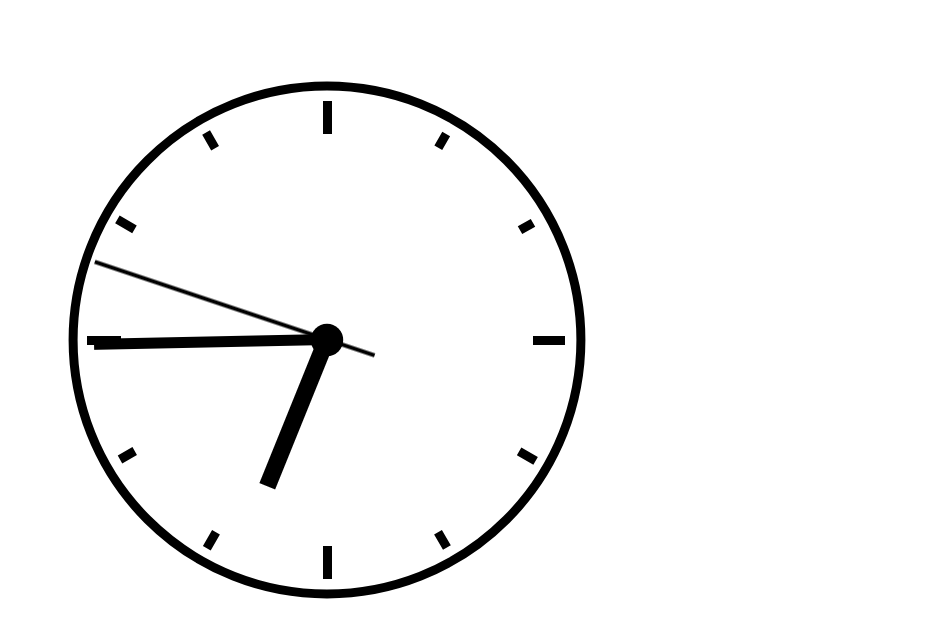
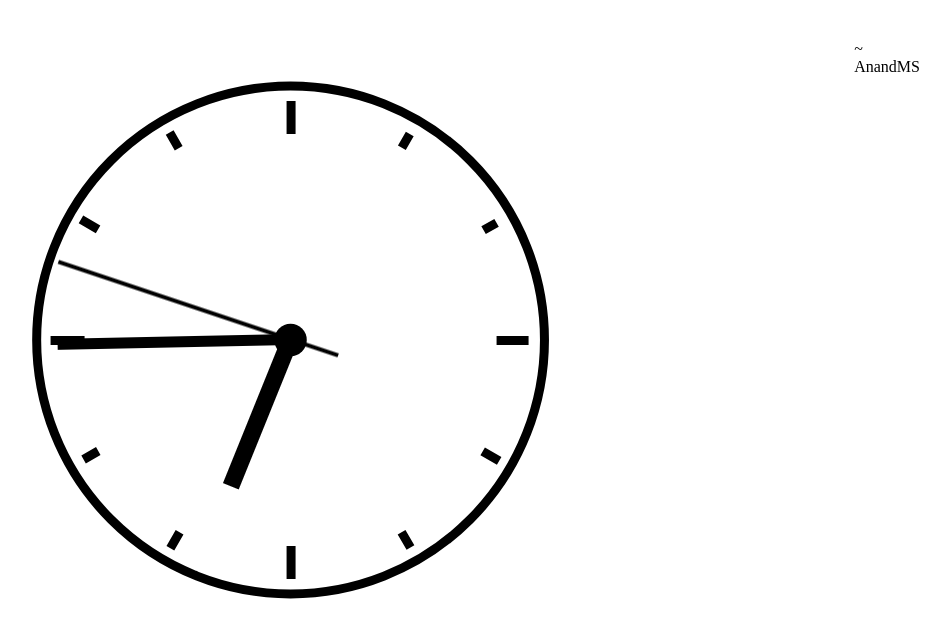
Before and after one commit to anand96ms/js-analog-watch, a plain HTML site: page index.html in a window 1280 px wide. Shown: the whole page, without its empty margins (313-1263 px from the left). Drawn offline with Linux system fonts and the light colour scheme.

Commit message:
Update index.html

```diff
--- a/index.html
+++ b/index.html
@@ -32,6 +32,7 @@
             </g>
         </svg>
     </div><!-- .clockbox -->
+    <span>~ AnandMS</span>
 </main>
 
 </body>
```
